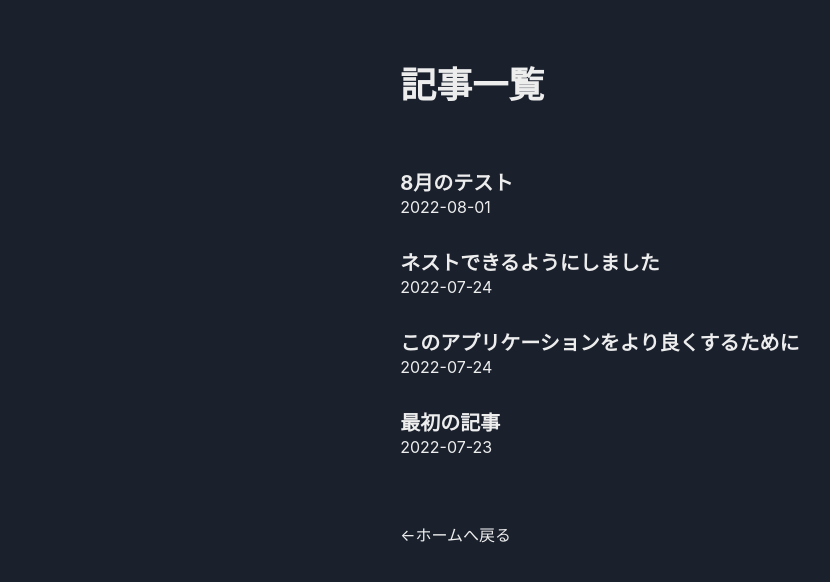
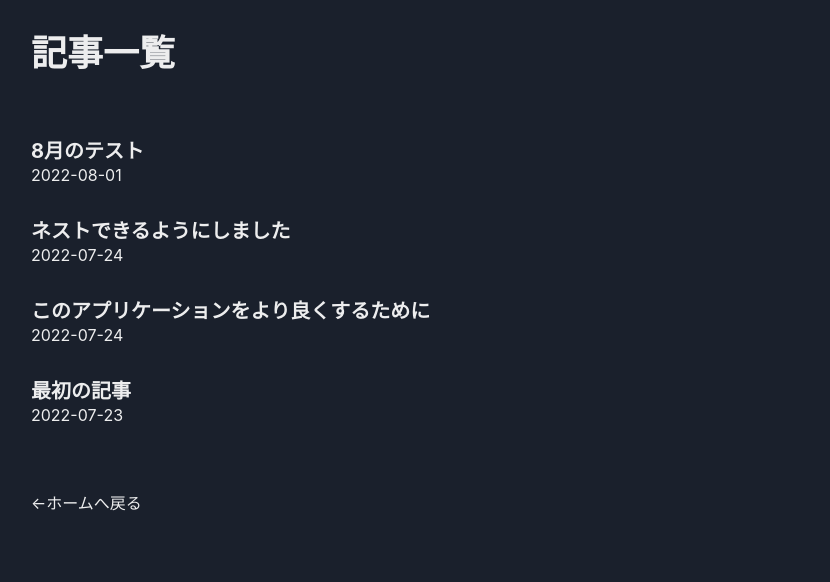
Before and after one commit to nemog9/next-profile-page, a Next.js app: page /posts in a window 1280 px wide. Shown: the top 582 px of the page, without its empty margins (1-831 px from the left). Built offline with nearby package versions, Linux system fonts and the light colour scheme.

Commit message:
余白調整

```diff
--- a/src/pages/posts/[slug].tsx
+++ b/src/pages/posts/[slug].tsx
@@ -38,7 +38,7 @@ const Post = ({ post }: Props) => {
     );
   };
   return (
-    <Container p={[8, 16]}>
+    <Container p={8} maxW='container.xl' >
       <Heading>{post.title}</Heading>
       <Text>{post.date}</Text>
 
--- a/src/pages/posts/index.tsx
+++ b/src/pages/posts/index.tsx
@@ -9,7 +9,7 @@ type Props = {
 
 const BlogList = ({ allPosts }: Props) => {
   return (
-    <Container p={[16, 16]}>
+    <Container p={8} maxW='container.xl' >
       <Heading>記事一覧</Heading>
       <Box mt={16} mb={16}>
         {allPosts.map(({ title, date, slug }) => {
```
